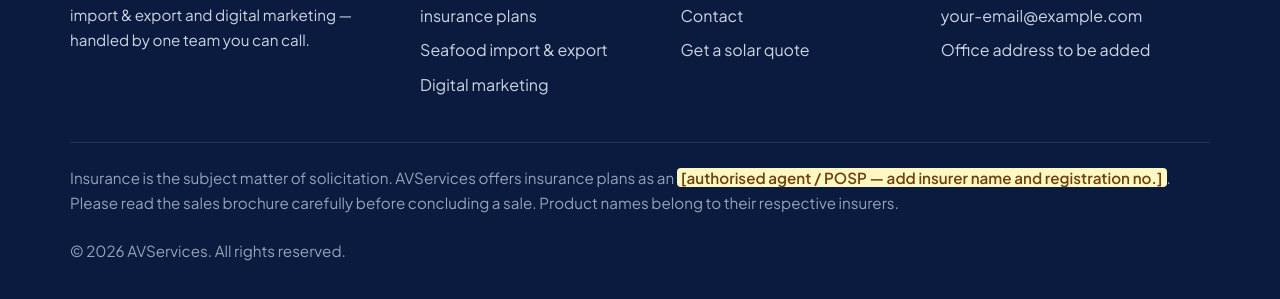
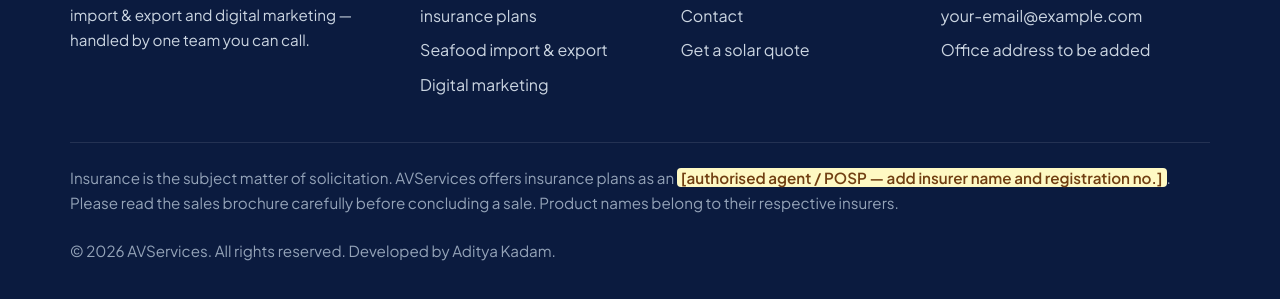
Before and after one commit to The-Aditya-Kadam/AVServices, a plain HTML site: page about.html in a window 1280 px wide. Shown: the part 2280-2579 px from the top of the page. Drawn offline with Linux system fonts and the light colour scheme.

Commit message:
Credit Aditya Kadam and clarify asset provenance

```diff
--- a/about.html
+++ b/about.html
@@ -159,7 +159,7 @@
     </div>
     <div class="footer-legal">
       <p>Insurance is the subject matter of solicitation. AVServices offers insurance plans as an <span class="fill">[authorised agent / POSP — add insurer name and registration no.]</span>. Please read the sales brochure carefully before concluding a sale. Product names belong to their respective insurers.</p>
-      <p>&copy; <span data-year>2026</span> AVServices. All rights reserved.</p>
+      <p>&copy; <span data-year>2026</span> AVServices. All rights reserved. Developed by Aditya Kadam.</p>
     </div>
   </div>
 </footer>
```
Also changed, not shown: contact.html (+1 -1 lines), digital-marketing.html (+1 -1 lines), index.html (+1 -1 lines), insurance.html (+1 -1 lines), seafood.html (+1 -1 lines), solar.html (+1 -1 lines), 1 other file.
